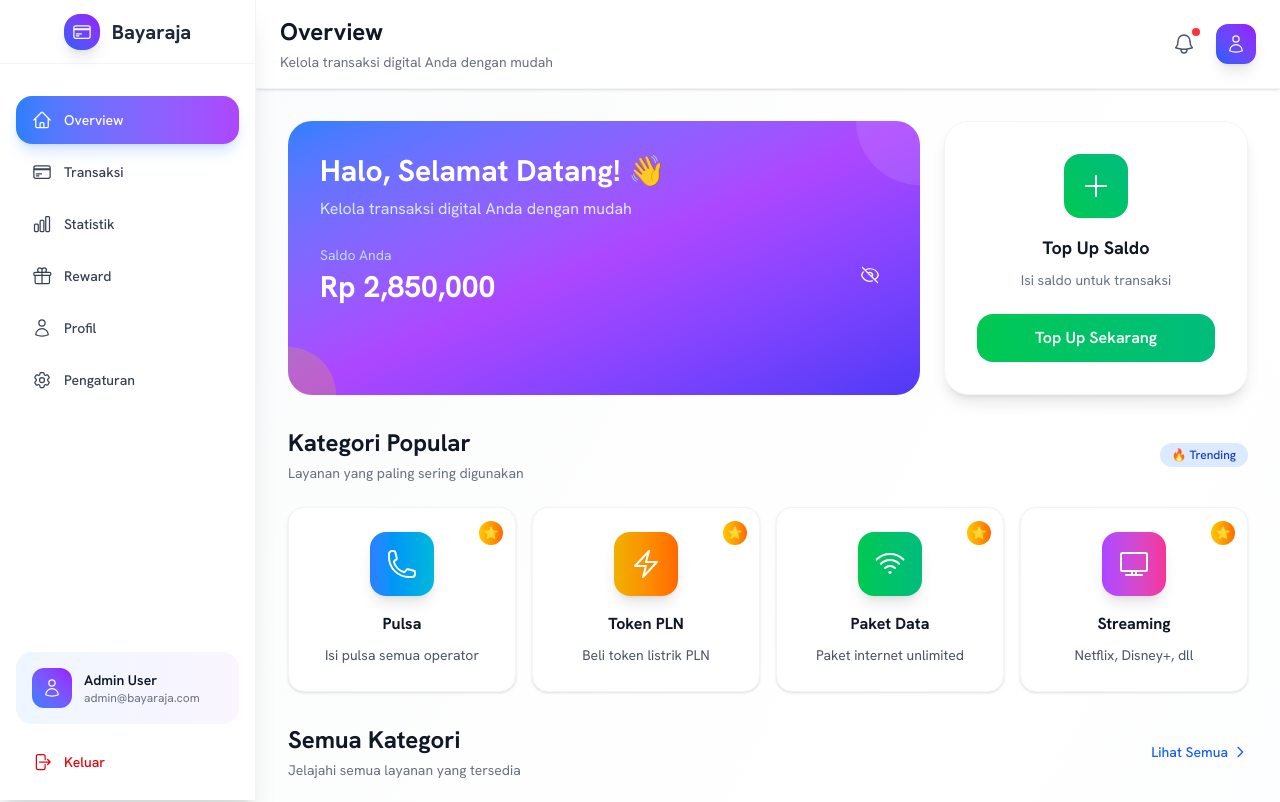
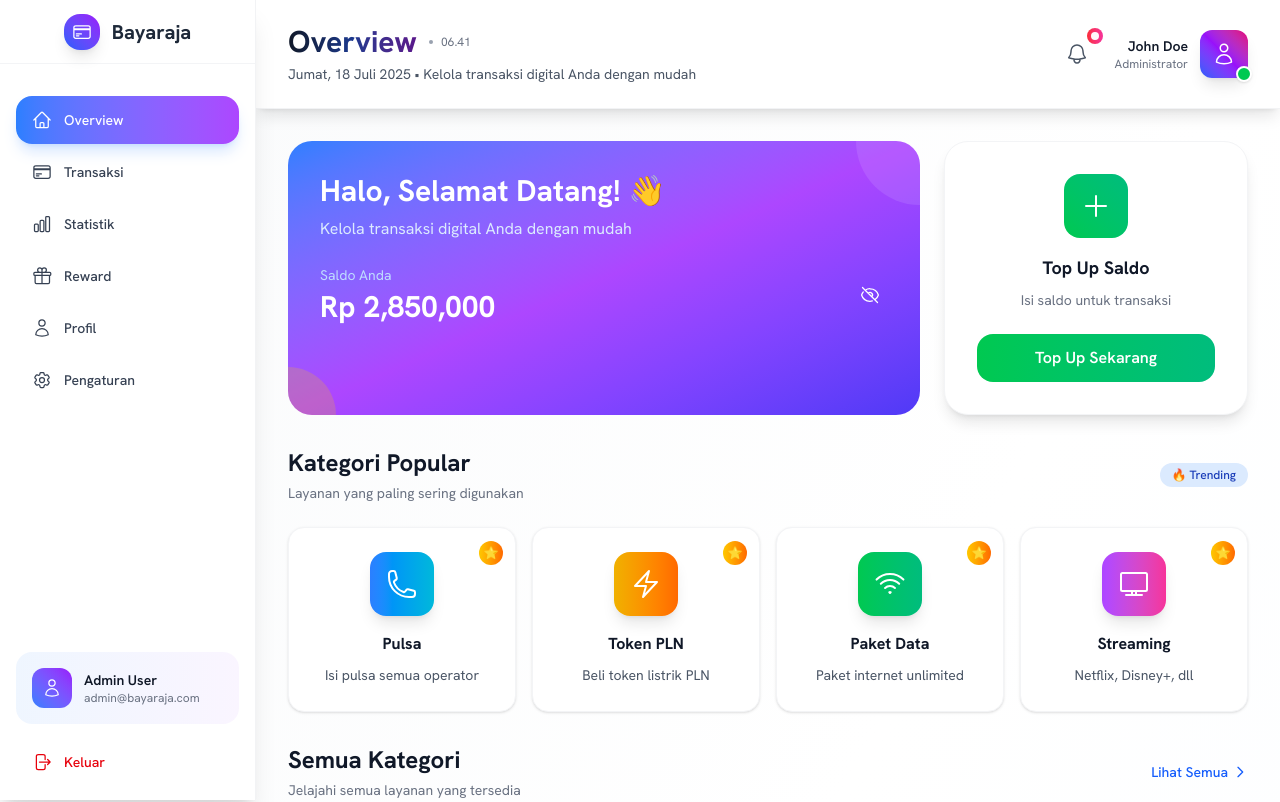
Before and after one commit to akbarryyan/ppob-webapp, a React (Vite) app in the folder frontend/: page /dashboard in a window 1280 px wide. Shown: the top 802 px of the page. Built offline with nearby package versions, Linux system fonts and the light colour scheme.

Commit message:
feat: Enhance DashboardHeader with current time and date display, improved layout, and user profile section

```diff
--- a/frontend/src/components/dashboard/DashboardHeader.jsx
+++ b/frontend/src/components/dashboard/DashboardHeader.jsx
@@ -1,13 +1,27 @@
 import { BellIcon, UserIcon } from "@heroicons/react/24/outline";
 
 const DashboardHeader = ({ activeTab, setSidebarOpen, menuItems }) => {
+  const currentTime = new Date().toLocaleTimeString('id-ID', {
+    hour: '2-digit',
+    minute: '2-digit'
+  });
+
+  const currentDate = new Date().toLocaleDateString('id-ID', {
+    weekday: 'long',
+    year: 'numeric',
+    month: 'long',
+    day: 'numeric'
+  });
+
   return (
-    <header className="bg-white/90 backdrop-blur-xl shadow-sm border-b border-gray-100">
-      <div className="flex items-center justify-between px-6 py-4">
-        <div className="flex items-center">
+    <header className="bg-white/95 backdrop-blur-xl shadow-lg border-b border-gray-200/50 sticky top-0 z-40">
+      <div className="flex items-center justify-between px-4 sm:px-6 lg:px-8 py-4 lg:py-6">
+        {/* Left Section */}
+        <div className="flex items-center space-x-4">
+          {/* Mobile Menu Button */}
           <button
             onClick={() => setSidebarOpen((prev) => !prev)}
-            className="lg:hidden p-2 text-gray-600 hover:text-gray-900 hover:bg-gray-100 rounded-xl transition-colors"
+            className="lg:hidden p-2.5 text-gray-600 hover:text-blue-600 hover:bg-blue-50 rounded-xl transition-all duration-200 hover:shadow-md"
           >
             <svg
               className="w-6 h-6"
@@ -23,24 +37,47 @@ const DashboardHeader = ({ activeTab, setSidebarOpen, menuItems }) => {
               />
             </svg>
           </button>
-          <div className="ml-4 lg:ml-0">
-            <h1 className="text-2xl font-bold text-gray-900">
-              {menuItems.find((item) => item.key === activeTab)?.label ||
-                "Dashboard"}
-            </h1>
-            <p className="text-gray-500 text-sm mt-1">
-              Kelola transaksi digital Anda dengan mudah
+
+          {/* Page Title & Description */}
+          <div className="flex flex-col">
+            <div className="flex items-center space-x-3">
+              <h1 className="text-2xl lg:text-3xl font-bold bg-gradient-to-r from-gray-900 via-blue-900 to-purple-900 bg-clip-text text-transparent">
+                {menuItems.find((item) => item.key === activeTab)?.label || "Dashboard"}
+              </h1>
+              <div className="hidden sm:flex items-center space-x-2 text-xs text-gray-500">
+                <span className="w-1 h-1 bg-gray-400 rounded-full"></span>
+                <span>{currentTime}</span>
+              </div>
+            </div>
+            <p className="text-gray-600 text-sm mt-1 hidden sm:block">
+              {currentDate} • Kelola transaksi digital Anda dengan mudah
             </p>
           </div>
         </div>
 
-        <div className="flex items-center space-x-3">
-          <button className="relative p-2 text-gray-600 hover:text-gray-900 hover:bg-gray-100 rounded-xl transition-colors">
-            <BellIcon className="w-6 h-6" />
-            <span className="absolute top-1 right-1 w-2 h-2 bg-red-500 rounded-full animate-pulse"></span>
+        {/* Right Section */}
+        <div className="flex items-center space-x-2 sm:space-x-4">
+          {/* Notification Button */}
+          <button className="relative p-2.5 text-gray-600 hover:text-blue-600 hover:bg-blue-50 rounded-xl transition-all duration-200 hover:shadow-md group">
+            <BellIcon className="w-5 h-5 sm:w-6 sm:h-6" />
+            <span className="absolute -top-1 -right-1 w-4 h-4 bg-gradient-to-r from-red-500 to-pink-500 rounded-full flex items-center justify-center">
+              <span className="w-2 h-2 bg-white rounded-full animate-pulse"></span>
+            </span>
+            <span className="absolute -top-1 -right-1 w-4 h-4 bg-red-400 rounded-full animate-ping opacity-20"></span>
           </button>
-          <div className="w-10 h-10 bg-gradient-to-tr from-blue-600 to-purple-600 rounded-xl flex items-center justify-center shadow-lg hover:scale-105 transition-transform duration-200 cursor-pointer">
-            <UserIcon className="w-5 h-5 text-white" />
+
+          {/* User Profile */}
+          <div className="flex items-center space-x-3">
+            <div className="hidden sm:block text-right">
+              <p className="text-sm font-semibold text-gray-900">John Doe</p>
+              <p className="text-xs text-gray-500">Administrator</p>
+            </div>
+            <div className="relative group">
+              <div className="w-10 h-10 sm:w-12 sm:h-12 bg-gradient-to-tr from-blue-600 via-purple-600 to-pink-600 rounded-xl flex items-center justify-center shadow-lg hover:shadow-xl transition-all duration-300 cursor-pointer transform hover:scale-105 hover:rotate-3">
+                <UserIcon className="w-5 h-5 sm:w-6 sm:h-6 text-white" />
+              </div>
+              <div className="absolute -bottom-1 -right-1 w-4 h-4 bg-green-500 rounded-full border-2 border-white shadow-sm"></div>
+            </div>
           </div>
         </div>
       </div>
```
